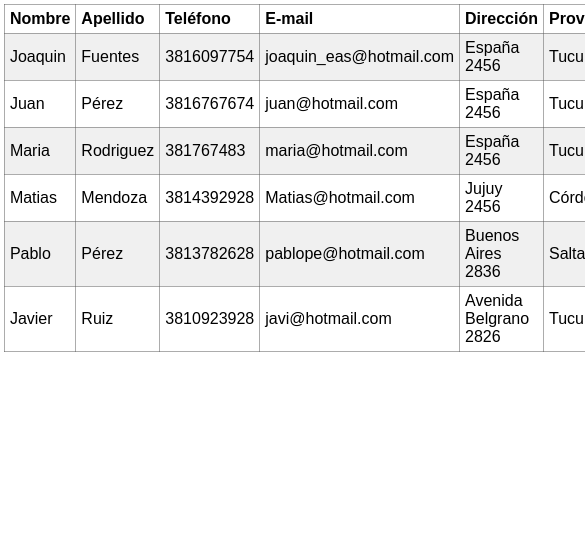
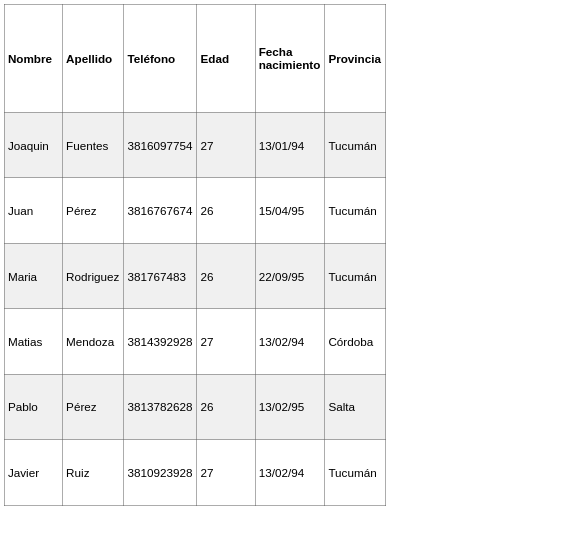
Before and after one commit to joaquin-fuentes/Evaluacion-FrontEnd, a website: page code/views/R2.html in a window 390 px wide. Shown: the top 544 px of the page, 585 px wide, since content can reach past the window. Drawn offline with Linux system fonts and the light colour scheme; files that its build step writes are made by us from their sources.

Commit message:
R2 responsive

```diff
--- a/code/public/css/R2.css
+++ b/code/public/css/R2.css
@@ -3,7 +3,8 @@
     padding: 0;
     font-family:sans-serif;}
 body{
-    margin: 1%;
+    width: 100vw;
+    padding: 1%;
 }
 table{
     width: 100%;
@@ -11,10 +12,10 @@ table{
 table, th , td{
     border: rgba(90, 90, 90, 0.5) 1px solid;
     border-collapse:collapse;
-    width: 100%;
 }
 th,td{
-    padding: 5px;
+    padding: 3px;
+    width: 15%;
 }
 th{
     text-align: left;
@@ -22,3 +23,23 @@ th{
 .fila-impar{
     background-color: rgba(194, 193, 193, 0.247);
 }
+
+@media (max-width: 768px){
+ table{
+     height: 60%;
+
+ }
+ td, th{
+     font-size: 3vw;
+ }
+}
+
+@media (max-width: 460px){
+table{
+    height: 60%;
+}
+
+td, th{
+    font-size: 3vw;
+}
+}
--- a/code/views/R2.html
+++ b/code/views/R2.html
@@ -13,56 +13,56 @@
             <th>Nombre </th>
             <th>Apellido </th>
             <th>Teléfono </th>
-            <th>E-mail</th>
-            <th>Dirección</th>
+            <th>Edad</th>
+            <th>Fecha nacimiento</th>
             <th>Provincia</th>
         </tr>
         <tr class="fila-impar">
             <td>Joaquin</td>
             <td>Fuentes</td>
             <td>3816097754</td>
-            <td>joaquin_eas@hotmail.com</td>
-            <td>España 2456</td>
+            <td>27</td>
+            <td>13/01/94</td>
             <td>Tucumán</td>
         </tr>
         <tr class="fila-par">
             <td>Juan</td>
             <td>Pérez</td>
             <td>3816767674</td>
-            <td>juan@hotmail.com</td>
-            <td>España 2456</td>
+            <td>26</td>
+            <td>15/04/95</td>
             <td>Tucumán</td>
         </tr>
         <tr class="fila-impar">
             <td>Maria</td>
             <td>Rodriguez</td>
             <td>381767483</td>
-            <td>maria@hotmail.com</td>
-            <td>España 2456</td>
+            <td>26</td>
+            <td>22/09/95</td>
             <td>Tucumán</td>
         </tr>
         <tr class="fila-par">
             <td>Matias</td>
             <td>Mendoza</td>
             <td>3814392928</td>
-            <td>Matias@hotmail.com</td>
-            <td>Jujuy 2456</td>
+            <td>27</td>
+            <td>13/02/94</td>
             <td>Córdoba</td>
         </tr>
         <tr class="fila-impar">
             <td>Pablo</td>
             <td>Pérez</td>
             <td>3813782628</td>
-            <td>pablope@hotmail.com</td>
-            <td>Buenos Aires 2836</td>
+            <td>26</td>
+            <td>13/02/95</td>
             <td>Salta</td>
         </tr>
         <tr class="fila-par">
             <td>Javier</td>
             <td>Ruiz</td>
             <td>3810923928</td>
-            <td>javi@hotmail.com</td>
-            <td>Avenida Belgrano 2826</td>
+            <td>27</td>
+            <td>13/02/94</td>
             <td>Tucumán</td>
         </tr>
 
```
